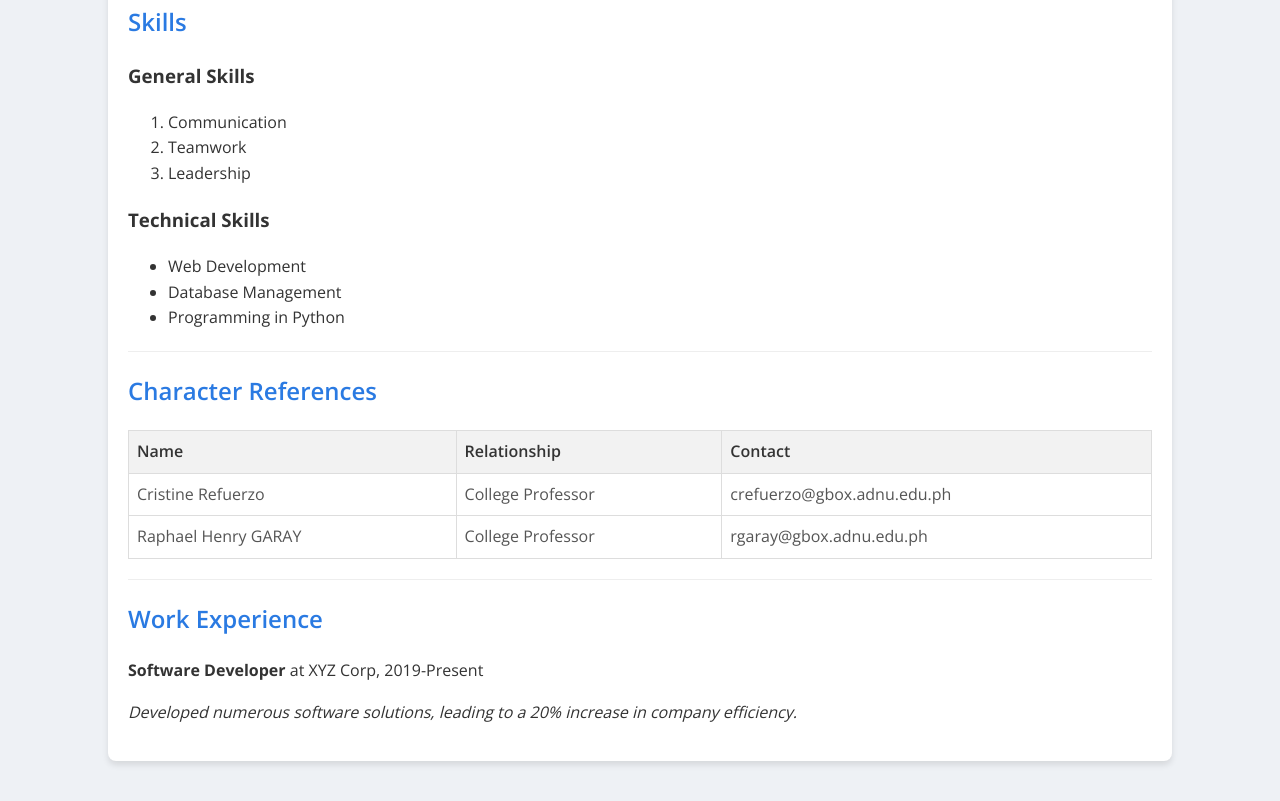
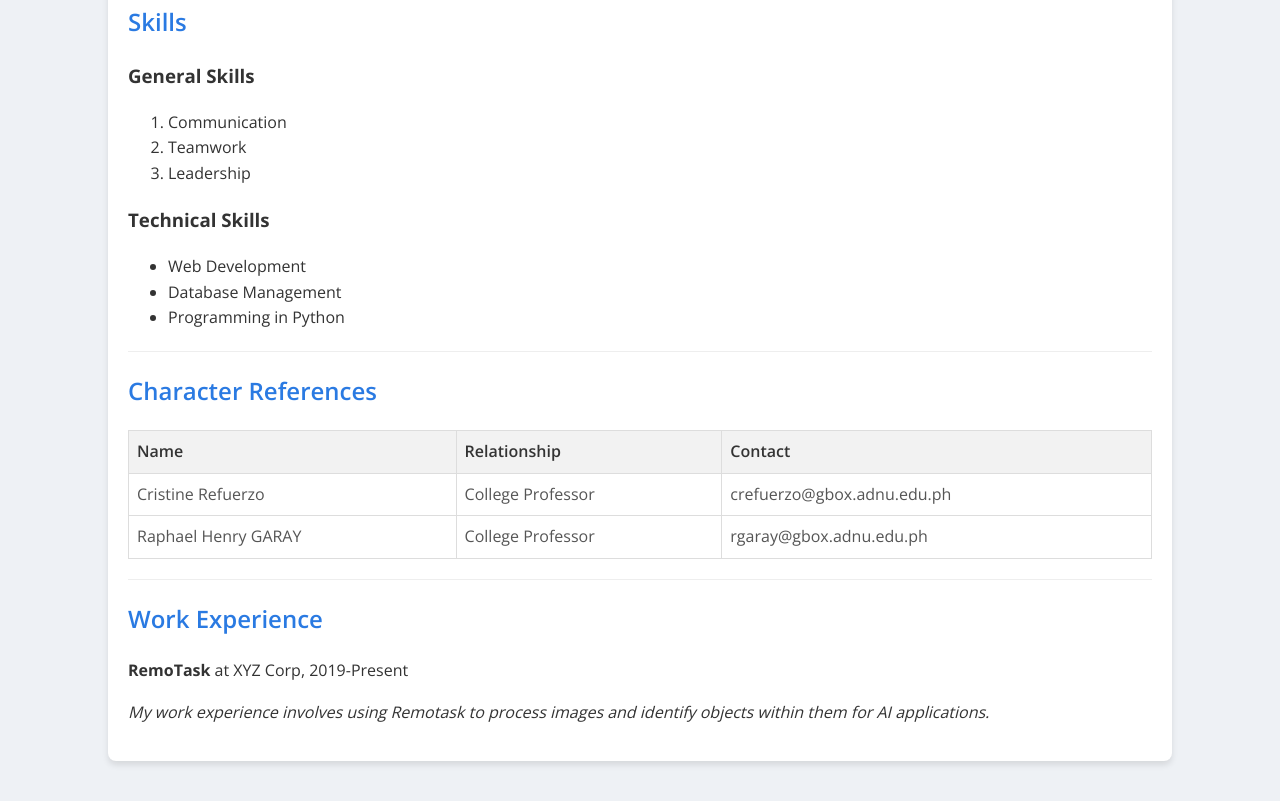
Before and after one commit to PeterJornales/PRELIMS_JORNALES, a plain HTML site: page index.html in a window 1280 px wide. Shown: the part 620-1421 px from the top of the page. Drawn offline with nearby package versions, Linux system fonts and the light colour scheme.

Commit message:
Update index.html

```diff
--- a/index.html
+++ b/index.html
@@ -121,8 +121,8 @@
         </table>
         <hr>
         <h2>Work Experience</h2>
-        <p><b>Software Developer</b> at XYZ Corp, 2019-Present</p>
-        <p><i>Developed numerous software solutions, leading to a 20% increase in company efficiency.</i></p>
+        <p><b>RemoTask</b> at XYZ Corp, 2019-Present</p>
+        <p><i>My work experience involves using Remotask to process images and identify objects within them for AI applications.</i></p>
     </div>
 </body>
 </html>
```
